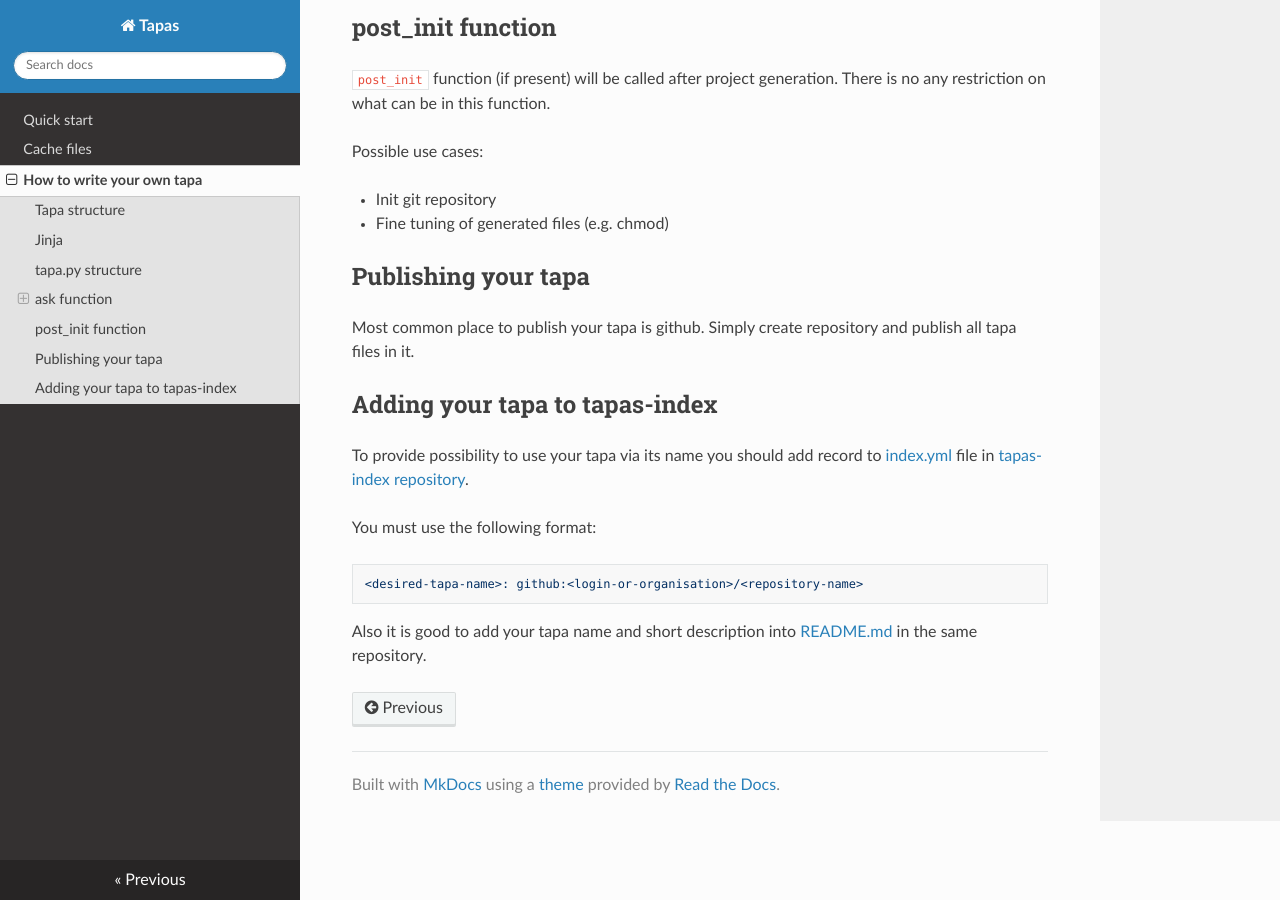
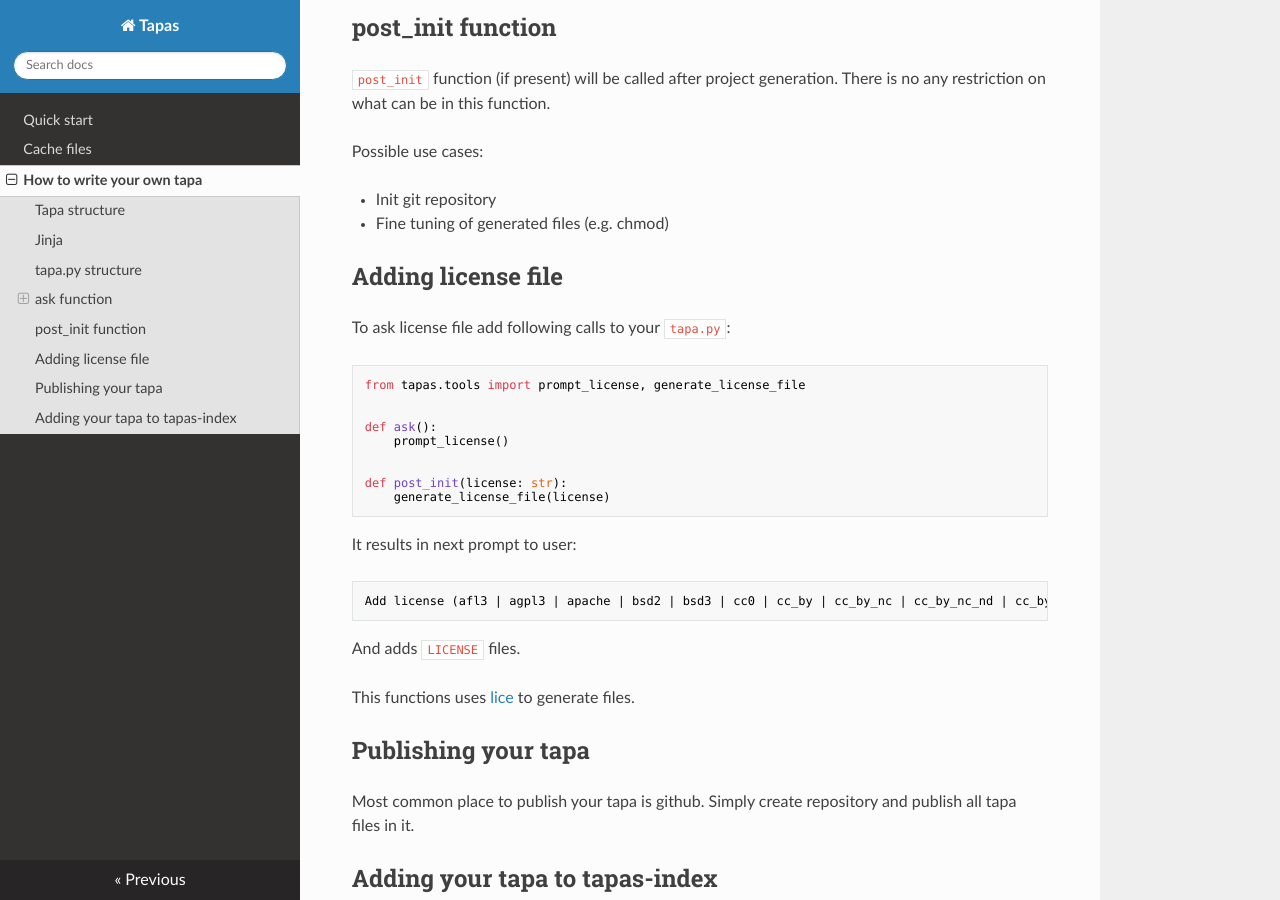
Before and after one commit to tapas-scaffold-tool/tapas, an MkDocs documentation site: the page built from docs/write-tapa.md, in a window 1280 px wide and 900 px high, scrolled down 2091 px. Built offline with MkDocs 1.6.1, drawn with Linux system fonts in a browser that asks for light colours; nearby versions of some CDN libraries.

Commit message:
Small fixes

````diff
--- a/docs/write-tapa.md
+++ b/docs/write-tapa.md
@@ -8,6 +8,7 @@ tapas tapa
 
 Link to repository [is here](https://github.com/tapas-scaffold-tool/tapa-tapa).
 
+
 ## Tapa structure
 
 Tapa consists of folowing parts:
@@ -15,11 +16,13 @@ Tapa consists of folowing parts:
 - template directory
 - tapa.py file
 
+
 ## Jinja
 
 Tapas uses [jinja2 template engine](http://jinja.pocoo.org/).
 Almost everything in template directory can be template.
 You can substitute values into directory names, file names and file content.
+
 
 ## tapa.py structure
 
@@ -28,6 +31,7 @@ Tapas reads two functions from `tapa.py` file:
 - `post_init`
 
 Both functions and even `tapa.py` file are optional.
+
 
 ## ask function
 
@@ -58,6 +62,7 @@ Enter file_name value: def
 Enter value_in_file value: jkl
 ```
 
+
 ### Redefine prompt string
 
 You can define your own prompt string with `prompt_string` parameter:
@@ -80,6 +85,7 @@ What is directory name? abc
 What is file name? def
 And what file content would you like? jkl
 ```
+
 
 ### Default value
 
@@ -106,6 +112,7 @@ Enter value_in_file value: jkl
 
 Default value will be used in case of empty user input.
 
+
 ## post_init function
 
 `post_init` function (if present) will be called after project generation.
@@ -116,10 +123,39 @@ Possible use cases:
 - Init git repository
 - Fine tuning of generated files (e.g. chmod)
 
+
+## Adding license file
+
+To ask license file add following calls to your `tapa.py`:
+
+```python
+from tapas.tools import prompt_license, generate_license_file
+
+
+def ask():
+    prompt_license()
+
+
+def post_init(license: str):
+    generate_license_file(license)
+```
+
+It results in next prompt to user:
+
+```
+Add license (afl3 | agpl3 | apache | bsd2 | bsd3 | cc0 | cc_by | cc_by_nc | cc_by_nc_nd | cc_by_nc_sa | cc_by_nd | cc_by_sa | cddl | epl | gpl2 | gpl3 | isc | lgpl | mit | mpl | wtfpl | zlib)? [none]:
+```
+
+And adds `LICENSE` files.
+
+This functions uses [lice](https://github.com/licenses/lice) to generate files.
+
+
 ## Publishing your tapa
 
 Most common place to publish your tapa is github.
 Simply create repository and publish all tapa files in it.
+
 
 ## Adding your tapa to tapas-index
 
````
Also changed, not shown: 2 other files.
